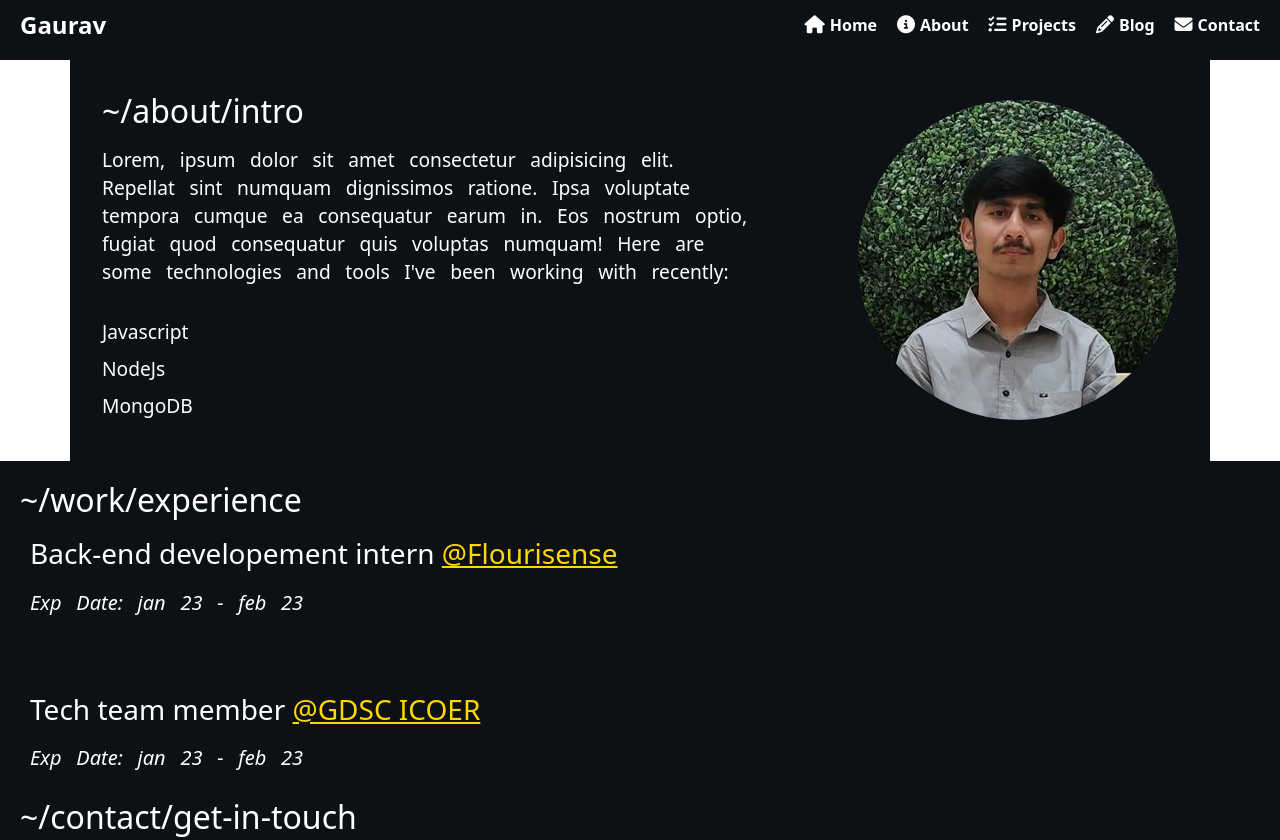
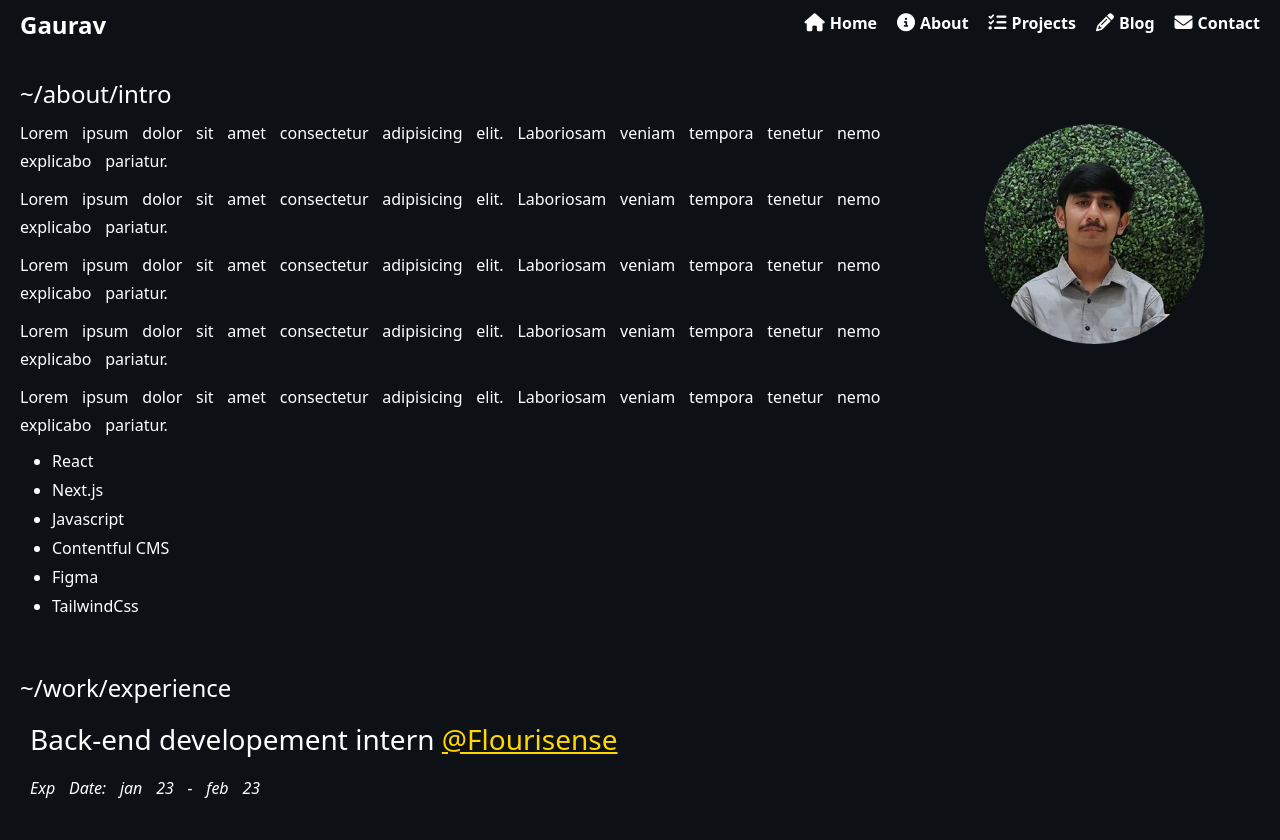
Before and after one commit to Igaurav31/portfolio-website, a plain HTML site: page about.html in a window 1280 px wide. Shown: the top 840 px of the page. Drawn offline with nearby package versions, Linux system fonts and the light colour scheme.

Commit message:
fixed issue in about page

```diff
--- a/about.html
+++ b/about.html
@@ -37,18 +37,43 @@
     </div>
   </nav>
 
-  <div class="container" style="margin-top: 60px;  ">
+  <!-- <div class="container-fluid" style="padding-top: 60px;">
     <div class="info">
         <h2 style="color: white;">~/about/intro</h2>
-      <p>Lorem, ipsum dolor sit amet consectetur adipisicing elit. Repellat sint numquam dignissimos ratione. Ipsa voluptate tempora cumque ea consequatur earum in. Eos nostrum optio, fugiat quod consequatur quis voluptas numquam! Here are some technologies and tools I've been working with recently:</p>
-      <ul>
+      <p style="color: white;">Lorem, ipsum dolor sit amet consectetur adipisicing elit. Repellat sint numquam dignissimos ratione. Ipsa voluptate tempora cumque ea consequatur earum in. Eos nostrum optio, fugiat quod consequatur quis voluptas numquam! Here are some technologies and tools I've been working with recently:</p>
+      <ul style="color: white;">
         <li>Javascript</li>
         <li>NodeJs</li>
         <li>MongoDB</li>
       </ul>
     </div>
-    <div class="photo">
+    <div class="photo" style="padding-left: 20px;
+    padding-top: 20px;">
       <img src="/static/images/gaurav.jpg" alt="Gaurav">
+    </div>
+  </div> -->
+  <div class="cnt" style="padding-top: 60px;">
+    <div class="left">
+      <h2>~/about/intro</h2>
+      <p>Lorem ipsum dolor sit amet consectetur adipisicing elit. Laboriosam veniam tempora tenetur nemo explicabo pariatur.</p>
+      <p>Lorem ipsum dolor sit amet consectetur adipisicing elit. Laboriosam veniam tempora tenetur nemo explicabo pariatur.</p>
+      <p>Lorem ipsum dolor sit amet consectetur adipisicing elit. Laboriosam veniam tempora tenetur nemo explicabo pariatur.</p>
+      <p>Lorem ipsum dolor sit amet consectetur adipisicing elit. Laboriosam veniam tempora tenetur nemo explicabo pariatur.</p>
+      <p>Lorem ipsum dolor sit amet consectetur adipisicing elit. Laboriosam veniam tempora tenetur nemo explicabo pariatur.</p>
+
+      <ul>
+        <li>React</li>
+        <li>Next.js</li>
+        <li>Javascript</li>
+        <li>Contentful CMS</li>
+        <li>Figma</li>
+        <li>TailwindCss</li>
+      </ul>
+
+    </div>
+    <div class="right photo" style="padding-top: 64px;
+    padding-left: 53px;">
+      <img src="/static/images/gaurav.png" alt="Gaurav's profile picture">
     </div>
   </div>
 
@@ -121,7 +146,7 @@
   <!-- experience 3 -->
   <!-- experience -->
   <style>
-    body { margin: 0; }
+    /* body { margin: 0; }
     .container {
   display: flex;
   justify-content: space-between;
@@ -161,7 +186,49 @@
   max-width: 100%;
   height: auto;
   border-radius: 50%;
+} */
+
+.cnt {
+  display: flex;
+  flex-direction: row;
+  background-color: #0D1116;
+  color: #ffffff;
 }
+
+.left {
+  padding: 20px;
+}
+
+.right {
+  padding: 20px;
+}
+
+h2 {
+  font-size: 24px;
+  margin-bottom: 10px;
+}
+
+p {
+  font-size: 16px;
+  margin-bottom: 10px;
+}
+
+/* ul {
+
+  padding: 0;
+  margin: 0;
+} */
+
+li {
+  margin-bottom: 5px;
+}
+
+img {
+  max-width: 80%;
+  height: auto;
+}
+
+
 
   </style>
 
--- a/static/style/style.css
+++ b/static/style/style.css
@@ -235,7 +235,7 @@ nav {
     display: flex;
     justify-content: center;
     align-items: center;
-    height: 100vh;
+    /* height: 100vh; */
   }
 
   @media screen and (max-width: 768px) {
```
Also changed, not shown: contact.html (+8 -2 lines), static/images/gaurav.jpg (deleted), static/images/gaurav.png (added).
